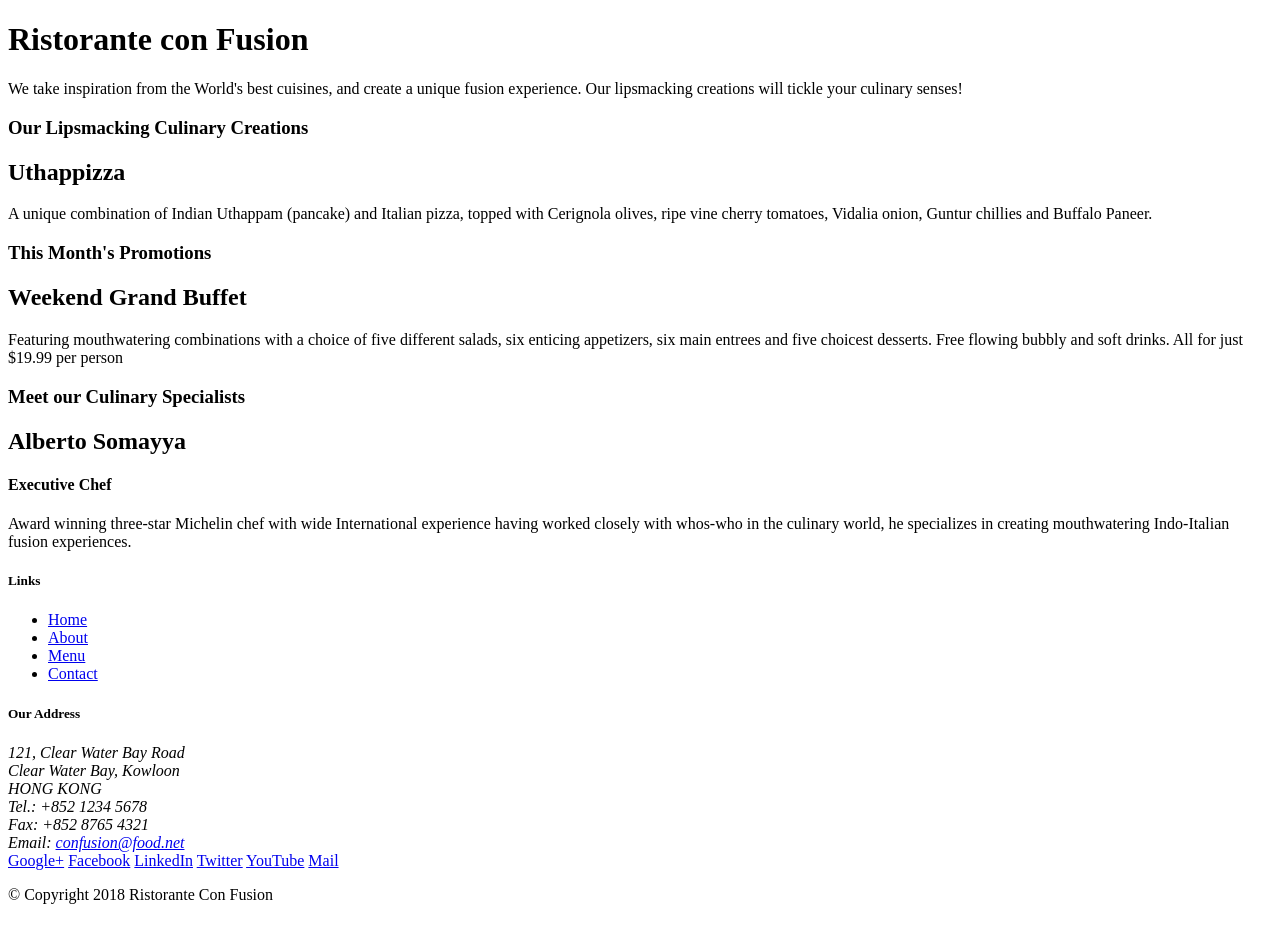
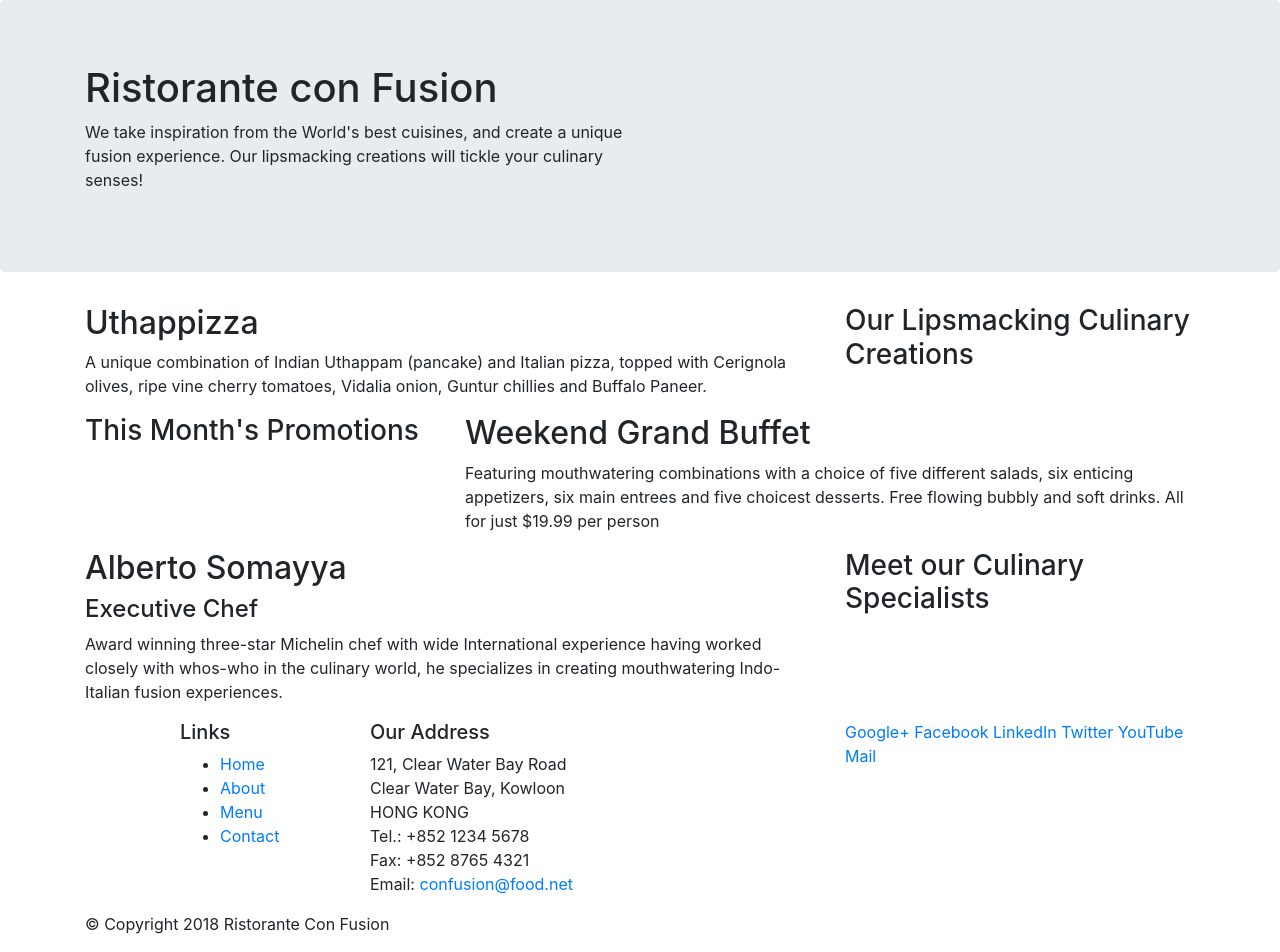
Before and after one commit to harshmishra2/html_css_bootstrap_project, a website: page index.html in a window 1280 px wide. Before the commit the page ends 920 px from the top, so only its background shows below. Drawn offline with nearby package versions, Linux system fonts and the light colour scheme.

Commit message:
bootstrap gird part 1

```diff
--- a/index.html
+++ b/index.html
@@ -2,51 +2,58 @@
 <html lang="en">
 
 <head>
+        <!-- Required meta tags always come first -->
+    <meta charset="utf-8">
+    <meta name="viewport" content="width=device-width, initial-scale=1, shrink-to-fit=no">
+    <meta http-equiv="x-ua-compatible" content="ie=edge">
+
+    <!-- Bootstrap CSS -->
+    <link rel="stylesheet" href="node_modules/bootstrap/dist/css/bootstrap.min.css">
     <title>Ristorante Con Fusion</title>
 </head>
 
 <body>
 
-    <header>
-        <div>
-            <div>
-                <div>
+    <header class="jumbotron">
+        <div class="container">
+            <div class="row">
+                <div class="col-12 col-sm-6">
                     <h1>Ristorante con Fusion</h1>
                     <p>We take inspiration from the World's best cuisines, and create a unique fusion experience. Our lipsmacking creations will tickle your culinary senses!</p>
                 </div>
-                <div>
+                <div class="col-12 col-sm">
                 </div>
             </div>
         </div>
     </header>
 
-    <div>
-        <div>
-            <div>
+    <div class="container">
+        <div class="row">
+            <div class="col-12 col-sm-4 order-sm-last co-md-3">
                 <h3>Our Lipsmacking Culinary Creations</h3>
             </div>
-            <div>
+            <div class="col col-sm order-sm-first col-md">
                 <h2>Uthappizza</h2>
                 <p>A unique combination of Indian Uthappam (pancake) and Italian pizza, topped with Cerignola olives, ripe vine cherry tomatoes, Vidalia onion, Guntur chillies and Buffalo Paneer.</p>
             </div>
         </div>
 
 
-        <div>
-            <div>
+        <div class="row">
+            <div class="col-12 col-sm-4 co-md-3">
                 <h3>This Month's Promotions</h3>
             </div>
-            <div>
+            <div class="col col-sm col-md">
                 <h2>Weekend Grand Buffet</h2>
                 <p>Featuring mouthwatering combinations with a choice of five different salads, six enticing appetizers, six main entrees and five choicest desserts. Free flowing bubbly and soft drinks. All for just $19.99 per person </p>
             </div>
         </div>
 
-        <div>
-            <div>
+        <div class="row">
+            <div class="col-12 col-sm-4 order-sm-last co-md-3">
                 <h3>Meet our Culinary Specialists</h3>
             </div>
-            <div>
+            <div class="col col-sm order-sm-first col-md">
                 <h2>Alberto Somayya</h2>
                 <h4>Executive Chef</h4>
                 <p>Award winning three-star Michelin chef with wide International experience having worked closely with whos-who in the culinary world, he specializes in creating mouthwatering Indo-Italian fusion experiences. </p>
@@ -55,9 +62,9 @@
     </div>
 
     <footer>
-        <div>
-            <div>
-                <div>
+        <div class="container">
+            <div class="row">
+                <div  class="col-4 offset-1 col-sm-2">
                     <h5>Links</h5>
                     <ul>
                         <li><a href="#">Home</a></li>
@@ -66,7 +73,7 @@
                         <li><a href="#">Contact</a></li>
                     </ul>
                 </div>
-                <div>
+                <div class="col-7 col-sm-5">
                     <h5>Our Address</h5>
                     <address>
 		              121, Clear Water Bay Road<br>
@@ -77,7 +84,7 @@
 		              Email: <a href="mailto:confusion@food.net">confusion@food.net</a>
 		           </address>
                 </div>
-                <div>
+                <div  class="col-12 col-sm-4">
                     <div>
                         <a href="http://google.com/+">Google+</a>
                         <a href="http://www.facebook.com/profile.php?id=">Facebook</a>
@@ -88,14 +95,17 @@
                     </div>
                 </div>
            </div>
-           <div>
-                <div>
+           <div class="row">
+                <div class="col-auto">
                     <p>© Copyright 2018 Ristorante Con Fusion</p>
                 </div>
            </div>
         </div>
     </footer>
-
+        <!-- jQuery first, then Popper.js, then Bootstrap JS. -->
+    <script src="node_modules/jquery/dist/jquery.slim.min.js"></script>
+    <script src="node_modules/popper.js/dist/umd/popper.min.js"></script>
+    <script src="node_modules/bootstrap/dist/js/bootstrap.min.js"></script>
 </body>
 
 </html>
```
Also changed, not shown: package.json (+6 -1 lines), 1 other file.
